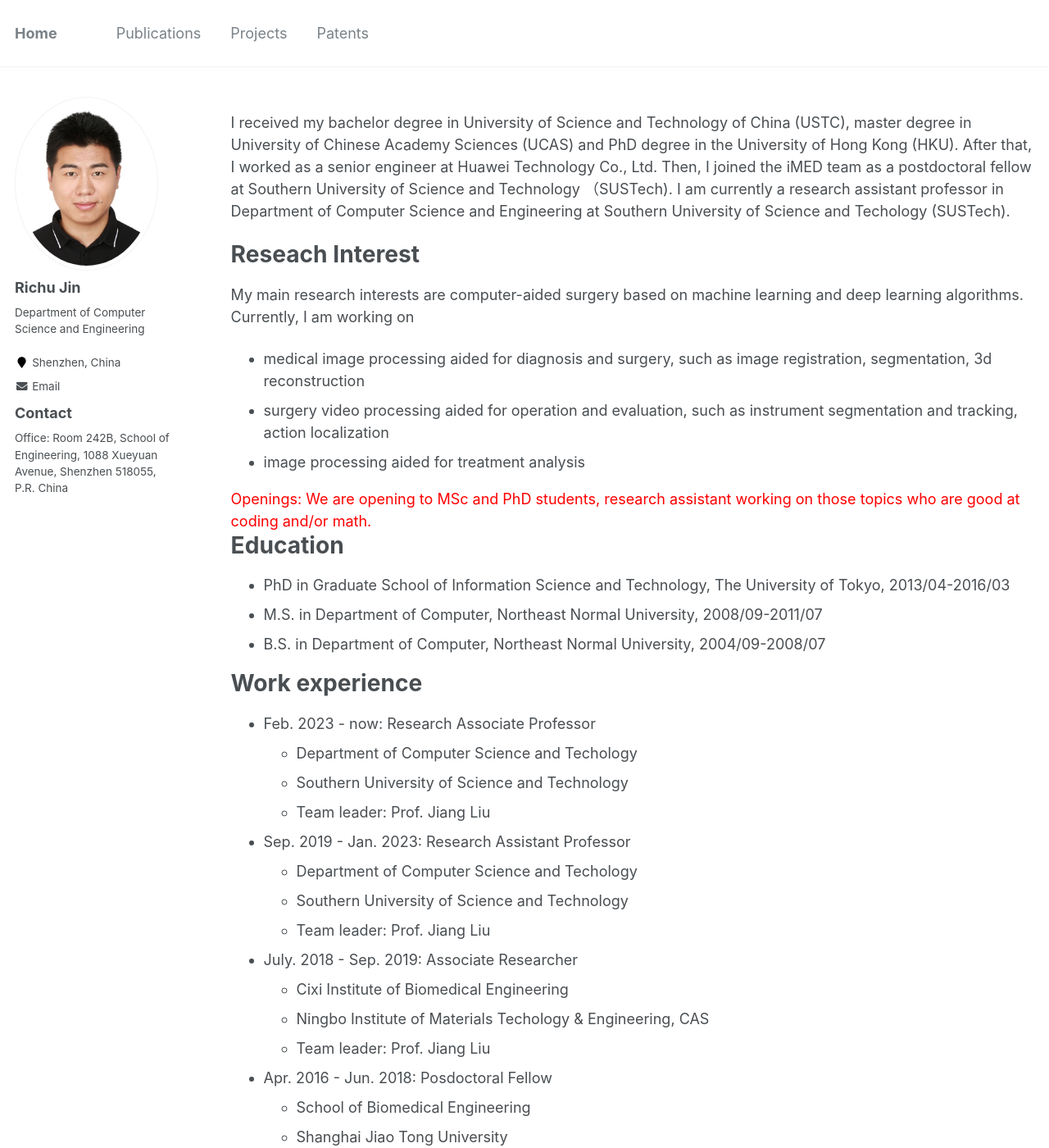
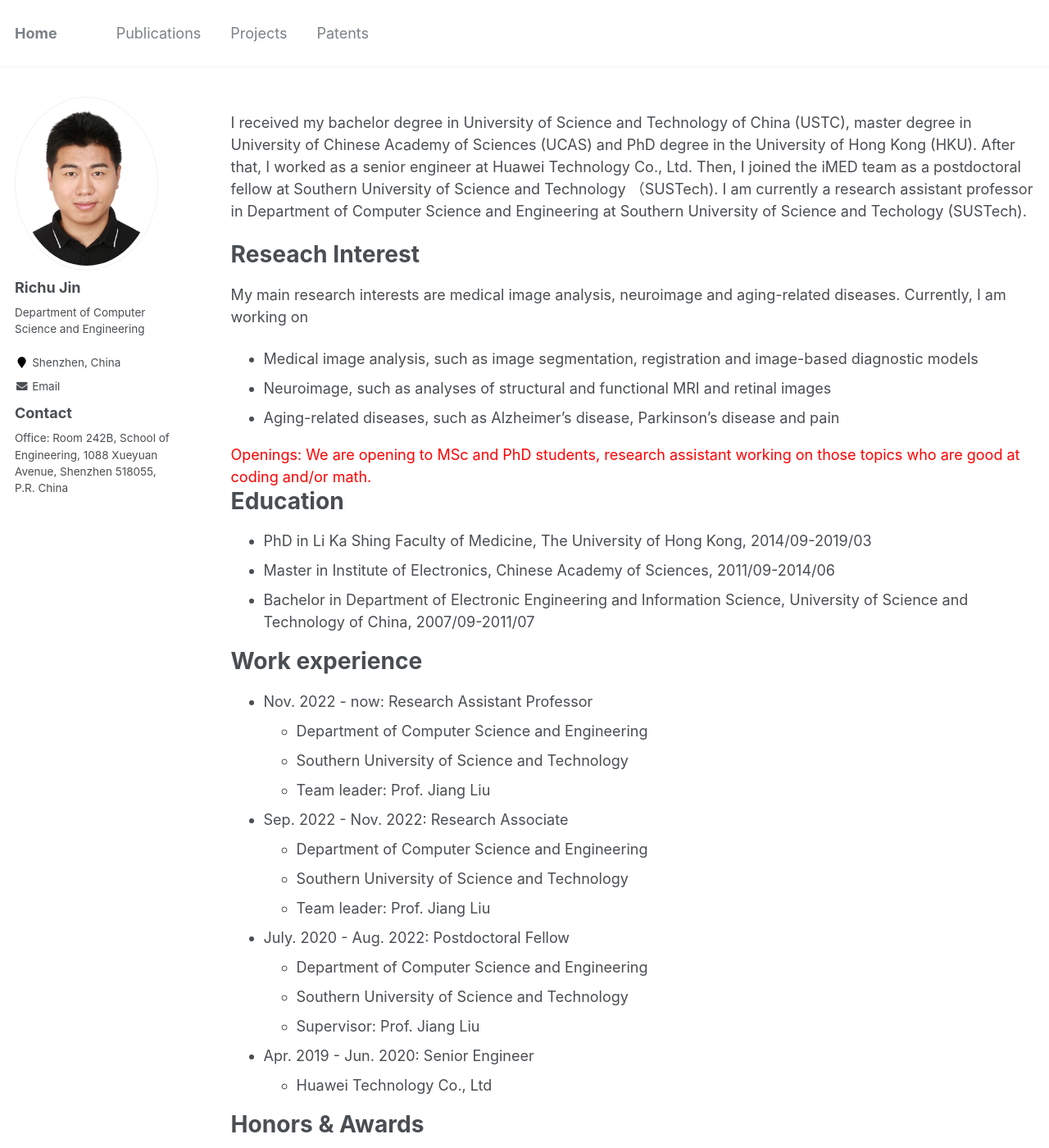
Before and after one commit to jrch507/jrch507.github.io, a Jekyll site: the page built from _pages/about.md, in a window 1280 px wide and 1400 px high. Shown: the whole window at 82% size. Built offline with Jekyll 4.4.1, drawn with Linux system fonts in a browser that asks for light colours; some of the changed text lies outside the part shown.

Commit message:
Update about.md

```diff
--- a/_pages/about.md
+++ b/_pages/about.md
@@ -8,45 +8,43 @@ redirect_from:
   - /about
 ---
 
-I received my bachelor degree in University of Science and Technology of China (USTC), master degree in University of Chinese Academy Sciences (UCAS) and PhD degree in the University of Hong Kong (HKU). After that, I worked as a senior engineer at Huawei Technology Co., Ltd. Then, I joined the iMED team as a postdoctoral fellow at Southern University of Science and Technology （SUSTech). I am currently a research assistant professor in Department of Computer Science and Engineering at Southern University of Science and Techology (SUSTech).
+I received my bachelor degree in University of Science and Technology of China (USTC), master degree in University of Chinese Academy of Sciences (UCAS) and PhD degree in the University of Hong Kong (HKU). After that, I worked as a senior engineer at Huawei Technology Co., Ltd. Then, I joined the iMED team as a postdoctoral fellow at Southern University of Science and Technology （SUSTech). I am currently a research assistant professor in Department of Computer Science and Engineering at Southern University of Science and Techology (SUSTech).
 
 Reseach Interest
 ======
-My main research interests are computer-aided surgery based on machine learning and deep learning algorithms. Currently, I am working on
-* medical image processing aided for diagnosis and surgery, such as image registration, segmentation, 3d reconstruction
-* surgery video processing aided for operation and evaluation, such as instrument segmentation and tracking, action localization
-* image processing aided for treatment analysis
+My main research interests are medical image analysis, neuroimage and aging-related diseases. Currently, I am working on
+* Medical image analysis, such as image segmentation, registration and image-based diagnostic models
+* Neuroimage, such as analyses of structural and functional MRI and retinal images
+* Aging-related diseases, such as Alzheimer's disease, Parkinson's disease and pain
 
 <font color="Red">Openings: We are opening to MSc and PhD students, research assistant working on those topics who are good at coding and/or math.</font>
 
 Education
 ======
-* PhD  in Graduate School of Information Science and Technology, The University of Tokyo, 2013/04-2016/03
-* M.S. in Department of Computer, Northeast Normal University, 2008/09-2011/07
-* B.S. in Department of Computer, Northeast Normal University, 2004/09-2008/07
+* PhD in Li Ka Shing Faculty of Medicine, The University of Hong Kong, 2014/09-2019/03
+* Master in Institute of Electronics, Chinese Academy of Sciences, 2011/09-2014/06
+* Bachelor in Department of Electronic Engineering and Information Science, University of Science and Technology of China, 2007/09-2011/07
 
 
 Work experience
 ======
-* Feb. 2023 - now: Research Associate Professor
-  * Department of Computer Science and Techology
+* Nov. 2022 - now: Research Assistant Professor
+  * Department of Computer Science and Engineering
   * Southern University of Science and Technology
   * Team leader: Prof. Jiang Liu
 
-* Sep. 2019 - Jan. 2023: Research Assistant Professor
-  * Department of Computer Science and Techology
+* Sep. 2022 - Nov. 2022: Research Associate
+  * Department of Computer Science and Engineering
   * Southern University of Science and Technology
   * Team leader: Prof. Jiang Liu
 
-* July. 2018 - Sep. 2019: Associate Researcher
-  * Cixi Institute of Biomedical Engineering
-  * Ningbo Institute of Materials Techology & Engineering, CAS
-  * Team leader: Prof. Jiang Liu
+* July. 2020 - Aug. 2022: Postdoctoral Fellow
+  * Department of Computer Science and Engineering
+  * Southern University of Science and Technology
+  * Supervisor: Prof. Jiang Liu
 
-* Apr. 2016 - Jun. 2018: Posdoctoral Fellow
-  * School of Biomedical Engineering
-  * Shanghai Jiao Tong University
-  * Team leader: Prof. Zhifeng Shao
+* Apr. 2019 - Jun. 2020: Senior Engineer
+  * Huawei Technology Co., Ltd
 
 <!-- Publications(Recent three years)
 ======
```
